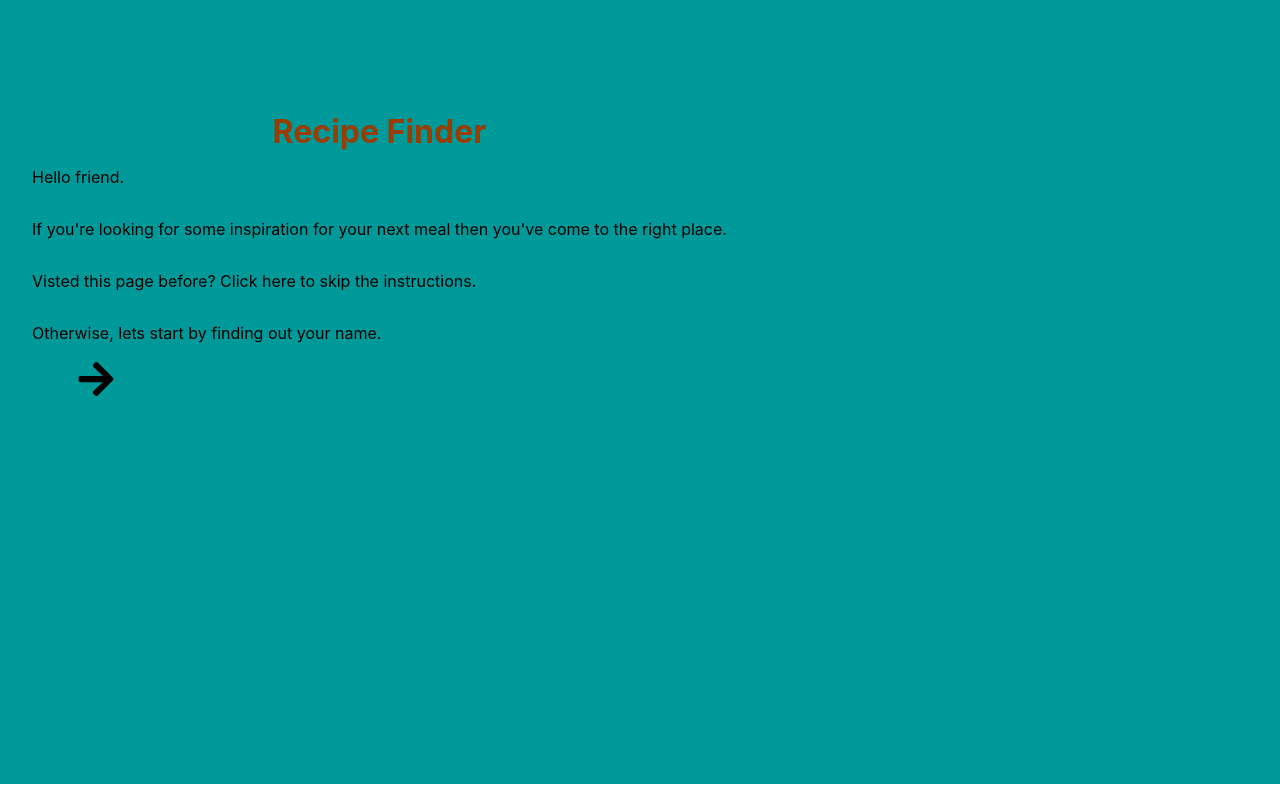
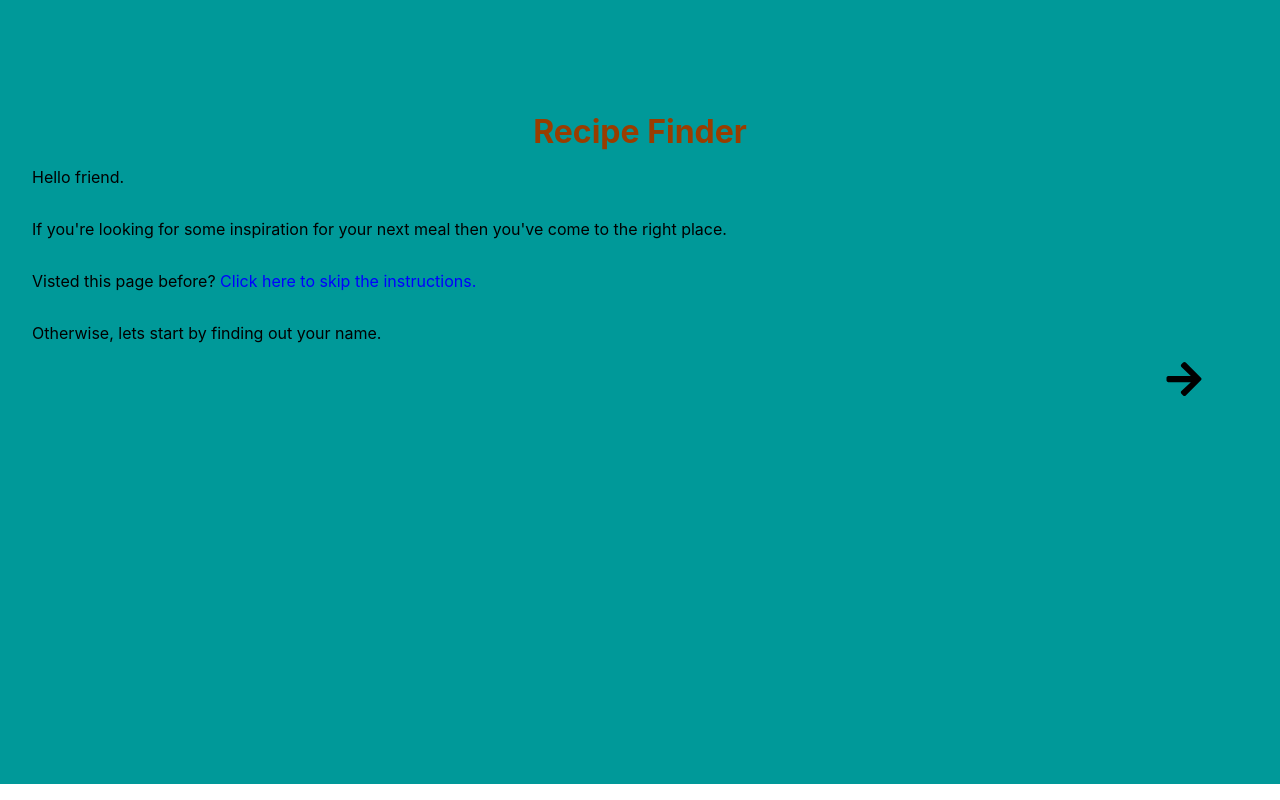
Before and after one commit to Wale-K/recipe-finder, a React (Create React App) app: page / in a window 1280 px wide. Built offline with nearby package versions, Linux system fonts and the light colour scheme.

Commit message:
I added arrow buttons to iterate through the different stages of the introduction. Once you get to the end of the intro it takes you to the recipe page.

```diff
--- a/src/components/LandingPage.js
+++ b/src/components/LandingPage.js
@@ -1,39 +1,60 @@
 import React from "react";
 import styled from "styled-components";
-import { colourPalette, rightArrow } from "../utilities";
+import { colourPalette, rightArrow, leftArrow } from "../utilities";
 
 const Section = styled.div`
   display: ${(props) => props.toggleDisplay};
   flex-direction: column;
-
+  margin: 0 auto;
+  width: 100%;
   svg {
     width: 10vw;
     height: 5vh;
+    align-self: ${(props) => props.align};
+  }
+
+  input {
+    width: 80vw;
+    margin-bottom: 2rem;
+  }
+
+  button {
   }
 `;
 
 const Title = styled.h1`
   text-align: center;
   margin: 0;
-  padding-top: 10vh;
+
   color: ${colourPalette.primary};
+`;
+
+const Arrows = styled.div`
+  display: flex;
+  justify-content: space-between;
 `;
 
 const LandingPageContainer = styled.div`
   display: ${(props) => props.toggleDisplay};
+  flex-direction: column;
   background-color: ${colourPalette.background};
   height: 90vh;
   padding: 2rem;
   span {
+    color: blue;
     :hover {
       cursor: pointer;
     }
+  }
+  > div:first-child {
+    margin-top: 10vh;
+    background-color: pink;
   }
 `;
 
 export class LandingPage extends React.Component {
   state = {
-    userName: "",
+    userName: "Wale",
     introDisplay: true,
     middleDisplay: false,
     endDisplay: false,
@@ -87,7 +108,11 @@ export class LandingPage extends React.Component {
       <LandingPageContainer
         toggleDisplay={this.props.displayLandingPage ? "flex" : "none"}
       >
-        <Section toggleDisplay={this.state.introDisplay ? "flex" : "none"}>
+        <div />
+        <Section
+          toggleDisplay={this.state.introDisplay ? "flex" : "none"}
+          align="flex-end"
+        >
           <Title>Recipe Finder</Title>
           <p>Hello friend.</p>
           <p>
@@ -105,15 +130,33 @@ export class LandingPage extends React.Component {
         </Section>
         <Section toggleDisplay={this.state.middleDisplay ? "flex" : "none"}>
           <input
+            placeholder="What's your name?"
             value={this.state.userName}
             onChange={this.handleChangeUserName.bind(this)}
           />
-          <button onClick={this.handleToggleDisplay}>That's my name!</button>
-          <button onClick={this.revertBackAPage}>Back</button>
+          <Arrows>
+            <svg onClick={this.revertBackAPage}>{leftArrow}</svg>
+            <svg onClick={this.handleToggleDisplay}>{rightArrow}</svg>
+          </Arrows>
         </Section>
         <Section toggleDisplay={this.state.endDisplay ? "flex" : "none"}>
           <p>Your name is "{this.state.userName}"? That's a cool name!</p>
-          <button onClick={this.revertBackAPage}>Back</button>
+          <p>
+            Well {this.state.userName}, to use this site all you need to do is
+            enter your ingredients in the input fields on the next page.
+          </p>
+          <p>
+            Once you do that click search and you'll be shown some recipes if
+            there are any matches.
+          </p>
+          <p>
+            If that all makes sense and you're ready to search, you can go to
+            the next page!
+          </p>
+          <Arrows>
+            <svg onClick={this.revertBackAPage}>{leftArrow}</svg>
+            <svg onClick={this.props.skipInstructions}>{rightArrow}</svg>
+          </Arrows>
         </Section>
       </LandingPageContainer>
     );
--- a/src/utilities.js
+++ b/src/utilities.js
@@ -21,3 +21,22 @@ export const rightArrow = (
     ></path>
   </svg>
 );
+
+export const leftArrow = (
+  <svg
+    aria-hidden="true"
+    focusable="false"
+    data-prefix="fas"
+    data-icon="arrow-left"
+    role="img"
+    xmlns="http://www.w3.org/2000/svg"
+    viewBox="0 0 448 512"
+    class="svg-inline--fa fa-arrow-left fa-w-14"
+  >
+    <path
+      fill="currentColor"
+      d="M257.5 445.1l-22.2 22.2c-9.4 9.4-24.6 9.4-33.9 0L7 273c-9.4-9.4-9.4-24.6 0-33.9L201.4 44.7c9.4-9.4 24.6-9.4 33.9 0l22.2 22.2c9.5 9.5 9.3 25-.4 34.3L136.6 216H424c13.3 0 24 10.7 24 24v32c0 13.3-10.7 24-24 24H136.6l120.5 114.8c9.8 9.3 10 24.8.4 34.3z"
+      class=""
+    ></path>
+  </svg>
+);
```
Also changed, not shown: 1 other file (tests, documents, lock files or other folders).
